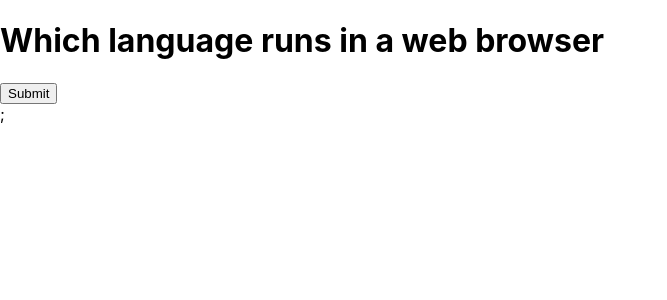
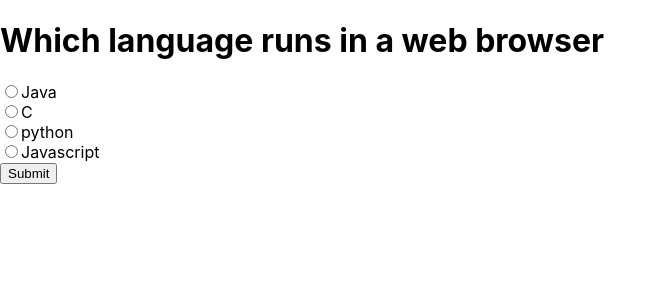
Before and after one commit to horpemee/Quiz-app, a React (Create React App) app: page / in a window 1280 px wide. Shown: the top 300 px of the page, without its empty margins (0-667 px from the left). Built offline with nearby package versions, Linux system fonts and the light colour scheme.

Commit message:
answer implementation

```diff
--- a/src/App.js
+++ b/src/App.js
@@ -6,19 +6,12 @@ const App = () => {
       id: 1,
       question: "Which language runs in a web browser",
       options: ["Java", "C", "python", "Javascript"],
-      // option1: "Java",
-      // option2: "C",
-      // option3: "python",
-      // option4: "Javascript",
       answer: "Javascript",
     },
     {
       id: 2,
       question: "What does CSS stands for?",
-      // option1: "Central Style Sheets",
-      // option2: "Cascading Style Sheets",
-      // option3: " Cascading Simple Sheets",
-      // option4: "Cars SUVs Sailboats",
+
       options: [
         "Central Style Sheets",
         "Cascading Style Sheets",
@@ -30,10 +23,7 @@ const App = () => {
     {
       id: 3,
       question: "What does HTML stands for>",
-      // option1: "Hypertext Markup Language  ",
-      // option2: "Hypertext Markdown Language",
-      // option3: " Hyperloop Machine Language",
-      // option4: "Helicopters Terminals Motorboats Lamboginis",
+
       options: [
         "Hypertext Markup Language",
         "Hypertext Markdown Language",
@@ -48,24 +38,27 @@ const App = () => {
       options: [1996, 1995, 1994, "none of the above"],
       answer: 1996,
     },
-    //   option1: 1996,
-    //   option2: 1995,
-    //   option3: 1994,
-    //   option4: "none of the above",
-    // answer: `${option2}`,
   ];
 
+  function handleClick() {
+    if (mcqs[currentmcq].options === mcqs[currentmcq].answer) {
+      console.log("correct");
+    } else {
+      console.log("incorrect");
+    }
+  }
+
   const [currentmcq, setCurrentmcq] = useState(0);
+
   function generateMcq() {
     let newMcq = Math.floor(Math.random() * mcqs.length);
 
     setCurrentmcq(newMcq);
   }
 
-  // const [answer, setAnswer] = useState("");
   // const [clickanswer, setClickAnswer] = useState(false);
   // const checkAnswer = (option1, option2, option3, option4) => {
-  //   setAnswer(answer);
+  // setAnswer(answer);
   //   setClickAnswer(true);
   // };
   return (
@@ -73,16 +66,24 @@ const App = () => {
       <div className="quiz-container">
         <h1 className="question1">{mcqs[currentmcq].question}</h1>
         {mcqs[currentmcq].options.map((option) => {
-          <input type="radio" className="java" value={option} name={option}>
-            <label for=""> {option} </label>
-          </input>;
+          return (
+            <div>
+              <input
+                type="radio"
+                className="java"
+                key={option}
+                name="option"
+                onClick={handleClick}
+              />
+              {option}
+            </div>
+          );
         })}
 
         <button className="submit" onClick={generateMcq}>
           Submit
         </button>
       </div>
-      ;
     </div>
   );
 };
```
